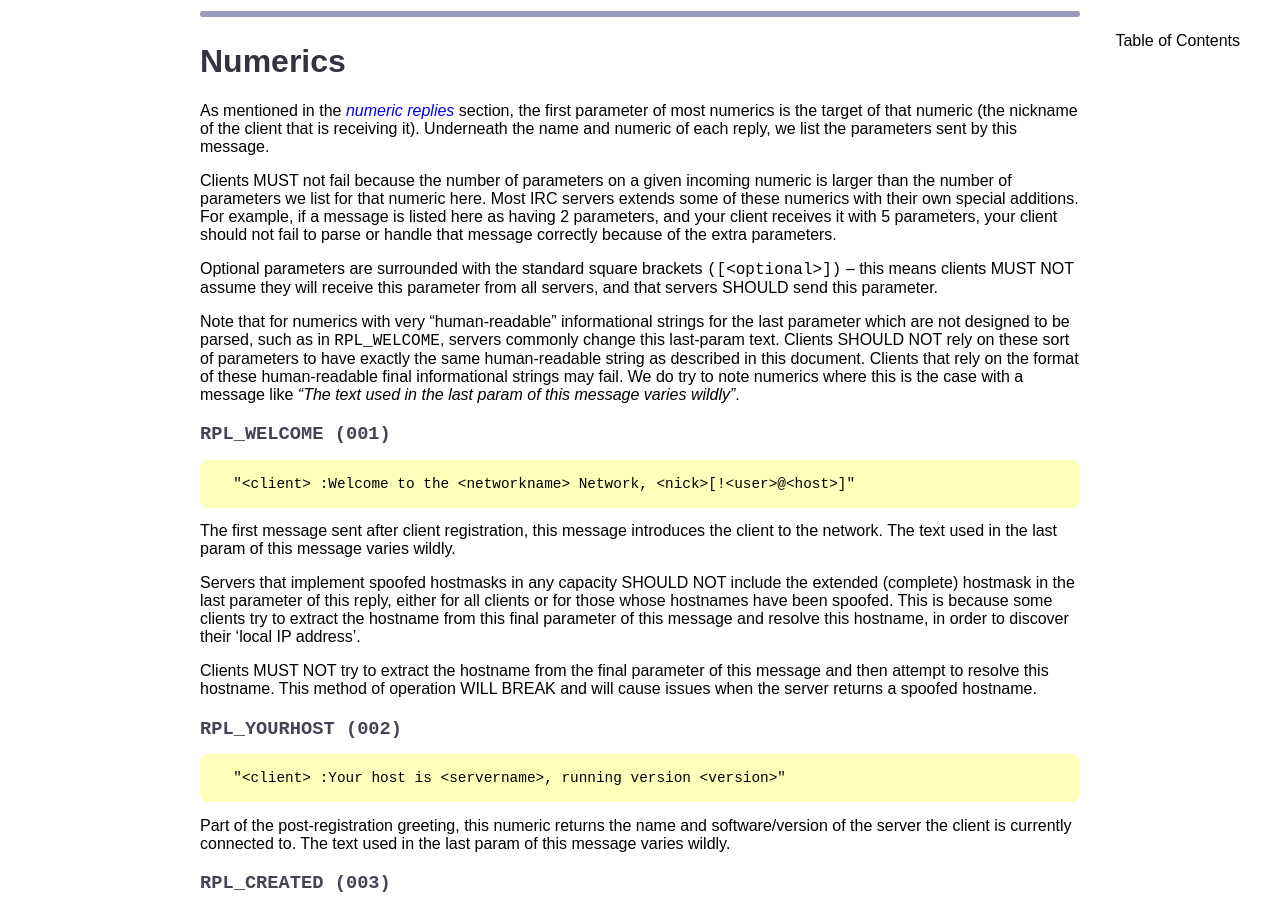
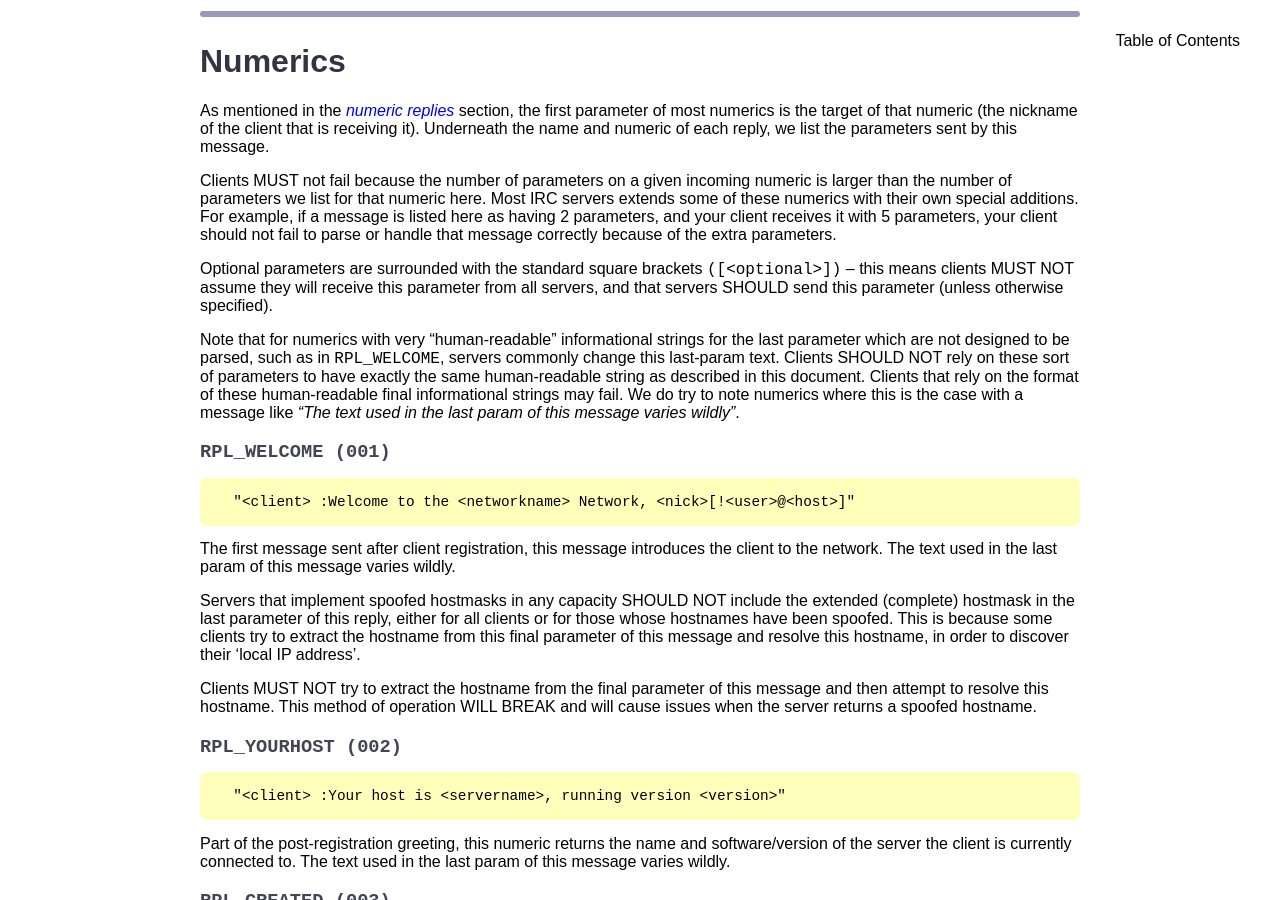
Before and after one commit to ircdocs/modern-irc, a Jekyll site: the page built from index.md, in a window 1280 px wide and 900 px high, scrolled down 14930 px. Built offline with Jekyll 4.4.1, drawn with Linux system fonts in a browser that asks for light colours.

Commit message:
Note that optional stuff can sometimes actually not be recommended

```diff
--- a/index.md
+++ b/index.md
@@ -653,7 +653,7 @@ As mentioned in the [numeric replies](#numeric-replies) section, the first param
 
 Clients MUST not fail because the number of parameters on a given incoming numeric is larger than the number of parameters we list for that numeric here. Most IRC servers extends some of these numerics with their own special additions. For example, if a message is listed here as having 2 parameters, and your client receives it with 5 parameters, your client should not fail to parse or handle that message correctly because of the extra parameters.
 
-Optional parameters are surrounded with the standard square brackets `([<optional>])` -- this means clients MUST NOT assume they will receive this parameter from all servers, and that servers SHOULD send this parameter.
+Optional parameters are surrounded with the standard square brackets `([<optional>])` -- this means clients MUST NOT assume they will receive this parameter from all servers, and that servers SHOULD send this parameter (unless otherwise specified).
 
 Note that for numerics with very "human-readable" informational strings for the last parameter which are not designed to be parsed, such as in `RPL_WELCOME`, servers commonly change this last-param text. Clients SHOULD NOT rely on these sort of parameters to have exactly the same human-readable string as described in this document. Clients that rely on the format of these human-readable final informational strings may fail.
 We do try to note numerics where this is the case with a message like *"The text used in the last param of this message varies wildly"*.
```
